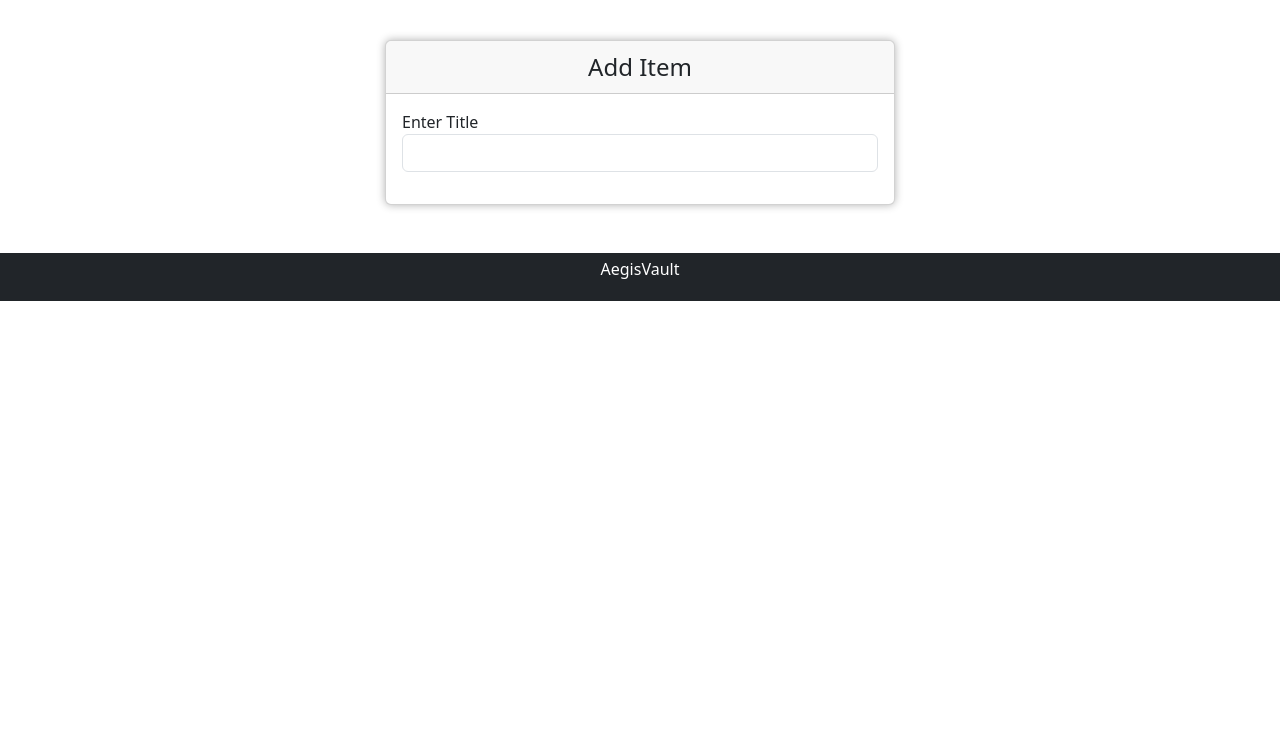
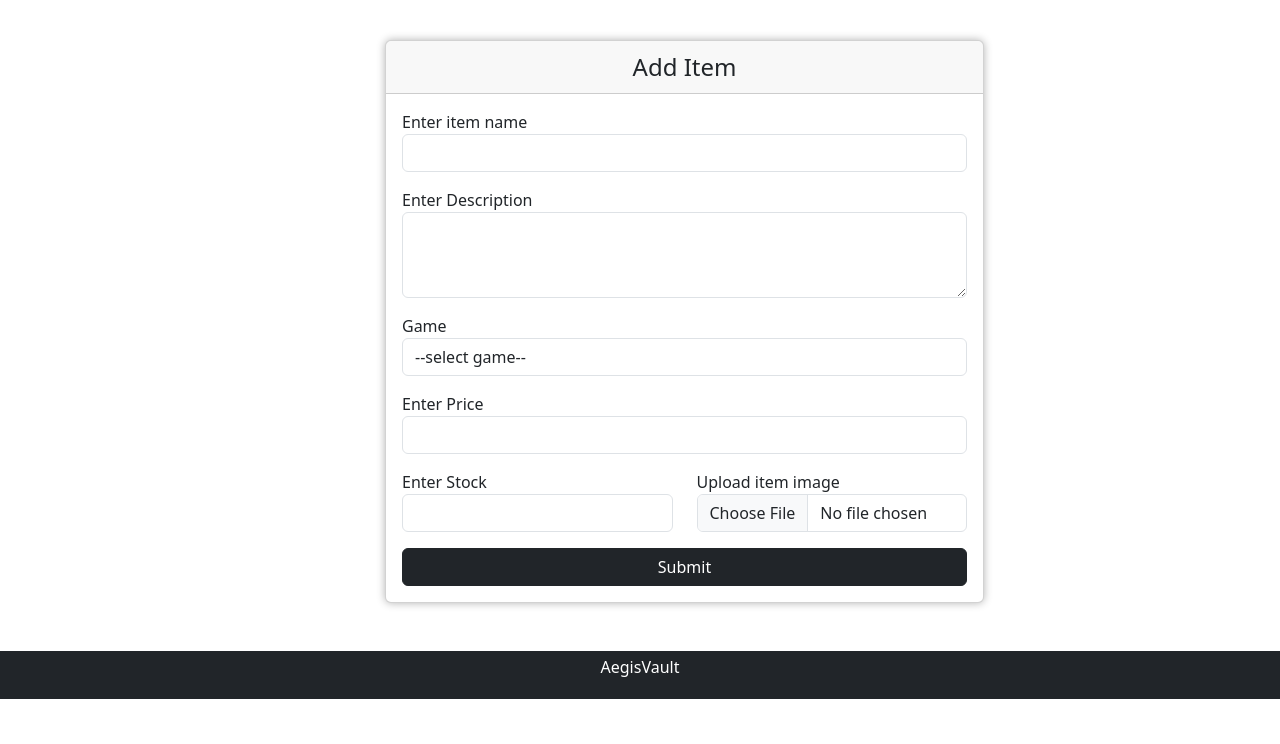
Before and after one commit to dikchhantThapa/aegis-vault, a Spring Boot app: page /admin/loadAddProduct in a window 1280 px wide. Shown: the part 56-800 px from the top of the page. Run offline with Spring Boot 4, Linux system fonts and the light colour scheme; some libraries are stand-ins or nearby versions.

Commit message:
add item page

```diff
--- a/src/main/resources/templates/admin/add_product.html
+++ b/src/main/resources/templates/admin/add_product.html
@@ -11,15 +11,48 @@
 
         <div class = "container p-5 mt-5">
             <div class = "row">
-                <div class = "col-md-6 offset-md-3">
+                <div class = "col-md-7 offset-md-3">
                     <div class = "card card-sh">
                         <div class = "card-header text-center fs-4">Add Item</div>
                         <div class = "card-body">
                             <form>
                                 <div class = "mb-3">
-                                    <label>Enter Title</label>
+                                    <label>Enter item name</label>
                                     <input type = "text" name = "title" class = "form-control">
                                 </div>
+
+                                <div class = "mb-3">
+                                    <label>Enter Description</label>
+                                    <textarea rows = "3" cols = "" class = "form-control"></textarea>
+                                </div>
+
+                                <div class = "mb-3">
+                                    <label>Game</label>
+                                    <select class = "form-control">
+                                        <option>--select game--</option>
+                                        <option>Dota2</option>
+                                    </select>
+                                </div>
+
+                                <div class = "mb-3">
+                                    <label>Enter Price</label>
+                                    <input type = "text" name = "title" class = "form-control">
+                                </div>
+
+                                <div class = "row">
+                                    <div class = "mb-3 col">
+                                        <label>Enter Stock</label>
+                                        <input type = "text" name = "title" class = "form-control">
+                                    </div>
+                                    <div class = "mb-3 col">
+                                        <label>Upload item image</label>
+                                        <input type = "file" name = "title" class = "form-control">
+                                    </div>
+                                </div>
+
+                                <button class = "btn btn-dark col-md-12">Submit</button>
+
+
 
                             </form>
                         </div>
```
